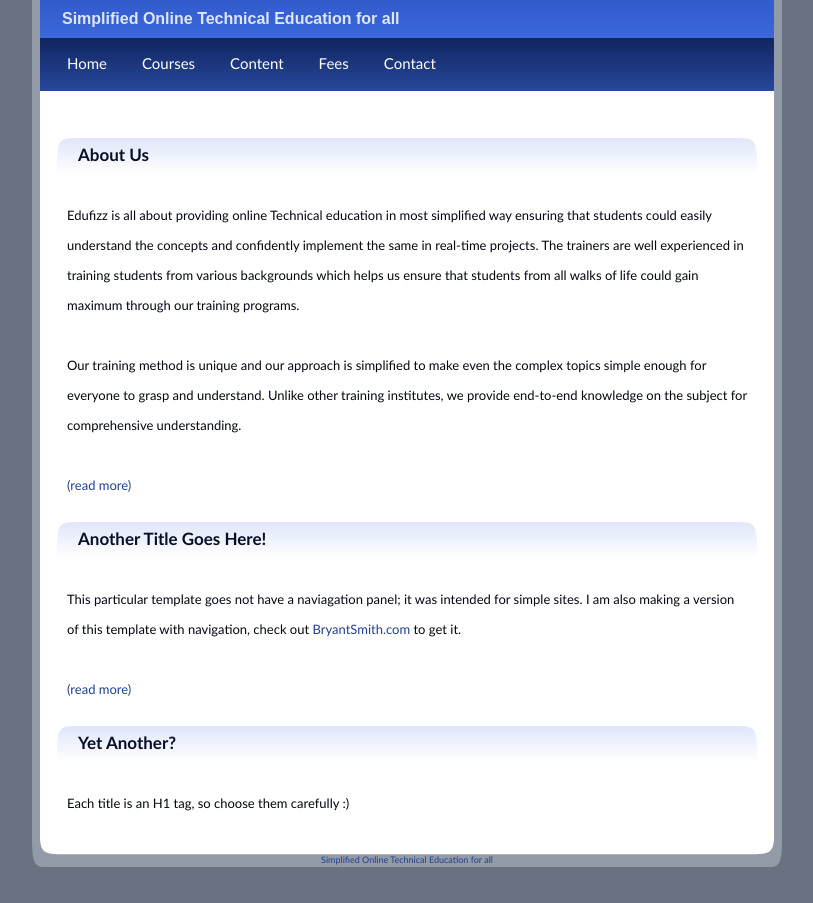
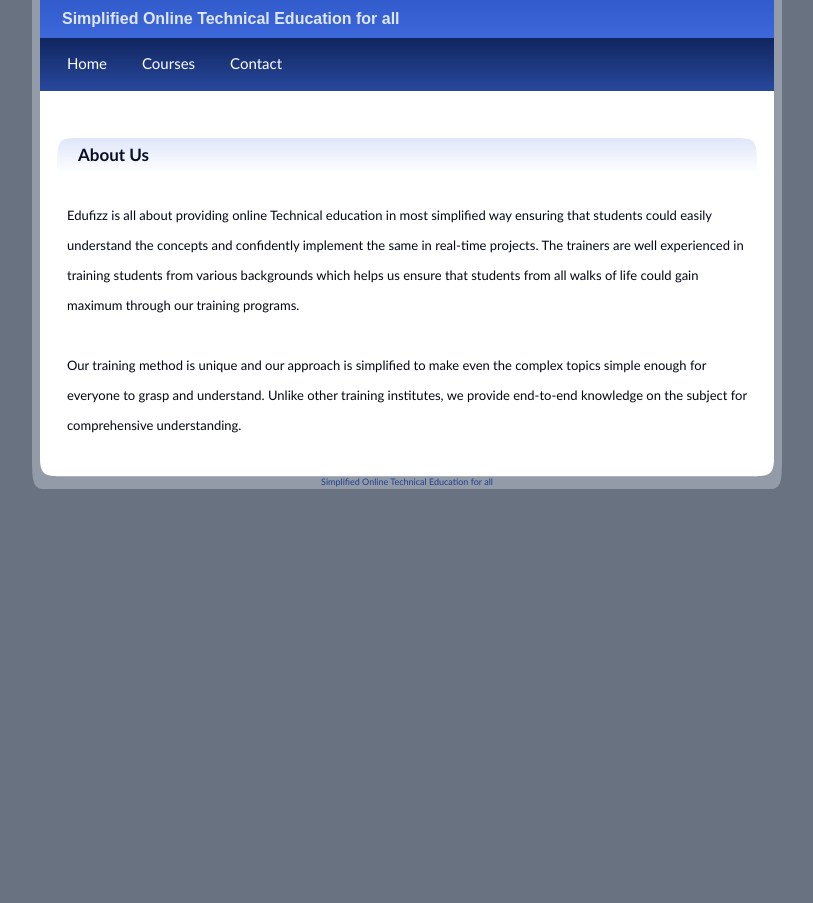
Before and after one commit to vibhashj/edufizz.github.io, a plain HTML site: page index.html in a window 1280 px wide. Shown: the part 158-1061 px from the top of the page, without its empty margins (233-1046 px from the left). After the commit the page ends 800 px from the top, so only its background shows below. Drawn offline with Linux system fonts and the light colour scheme; files whose address does not match are found by name.

Commit message:
Update index.html

```diff
--- a/index.html
+++ b/index.html
@@ -14,7 +14,7 @@
 
         <div id="header">
 
-        	<div id="headerTitle"><img src="C:\Users\Vibhash\Desktop\Edufizz\Logo\Logo.jpg" alt="" width="150" height="80" /></div>
+        	<div id="headerTitle"><img src="Logo.jpg" alt="" width="150" height="80" /></div>
 			<p>&nbsp;</p>
             <div id="headerSubText">Simplified Online Technical Education for all</div>
             <p>&nbsp;</p>
@@ -24,8 +24,7 @@
 
         	<div class="navLink"><a href="index.html">Home</a></div>
            	<div class="navLink"><a href="Courses.html">Courses</a></div>
-			<div class="navLink"><a href="Courses.html">Content</a></div>
-			<div class="navLink"><a href="Courses.html">Fees</a></div>
+
             <div class="navLink"><a href="Contact.html">Contact</a></div>
 
       </div>
@@ -34,17 +33,10 @@
           <p>Edufizz is all about providing online Technical education in most simplified way ensuring that students could easily understand the concepts and confidently implement the same in real-time projects. The trainers are well experienced in training students from various backgrounds which helps us ensure that students from all walks of life could gain maximum through our training programs.</p>
           <p>&nbsp;</p>
           <p>Our training method is unique and our approach is simplified to make even the complex topics simple enough for everyone to grasp and understand. Unlike other training institutes, we provide end-to-end knowledge on the subject for comprehensive understanding.</p>
-          <p>&nbsp;</p>
-          <p><a href="index.html">(read more)</a></p>
+
         </div>
-        <div class="contentTitle"><h1>Another Title Goes Here!</h1></div>
-        <div class="contentText">
-          <p>This particular template goes not have a naviagation panel; it was intended for simple sites.   I am also making a version of this template with navigation, check out <a href="http://www.bryantsmith.com">BryantSmith.com</a> to get it.</p>
-          <p>&nbsp;</p>
-          <p><a href="index.html">(read more)</a></p>
-        </div>
-        <div class="contentTitle"><h1>Yet Another?</h1></div>
-        <div class="contentText">Each title is an H1 tag, so choose them carefully :)</div>
+
+
 </div>
 <div id="footer">Simplified Online Technical Education for all</div>
 </body>
```
